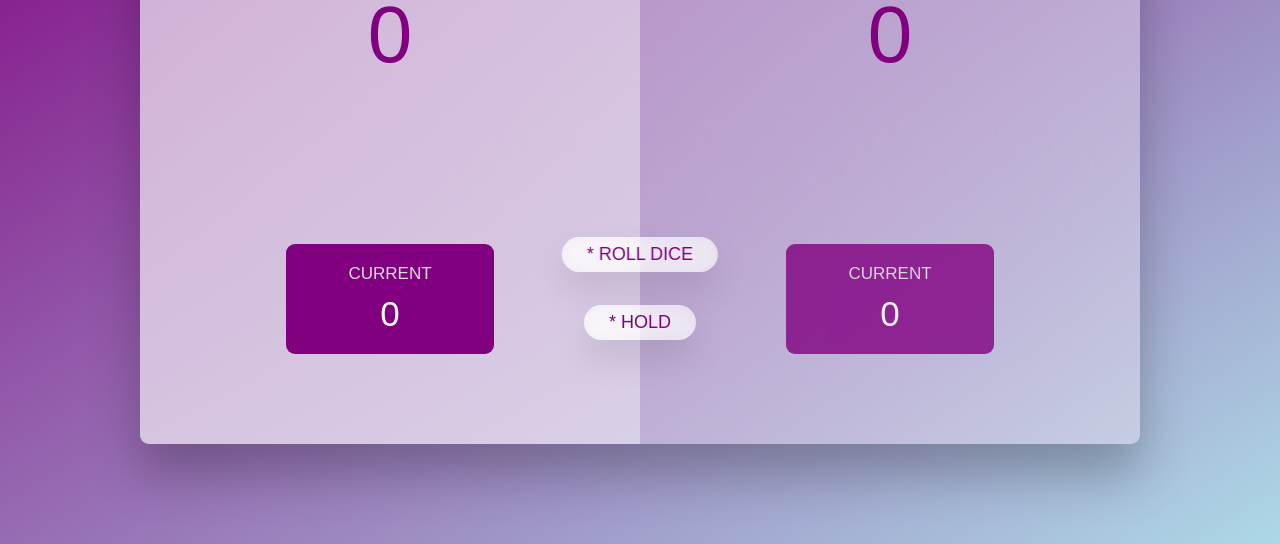
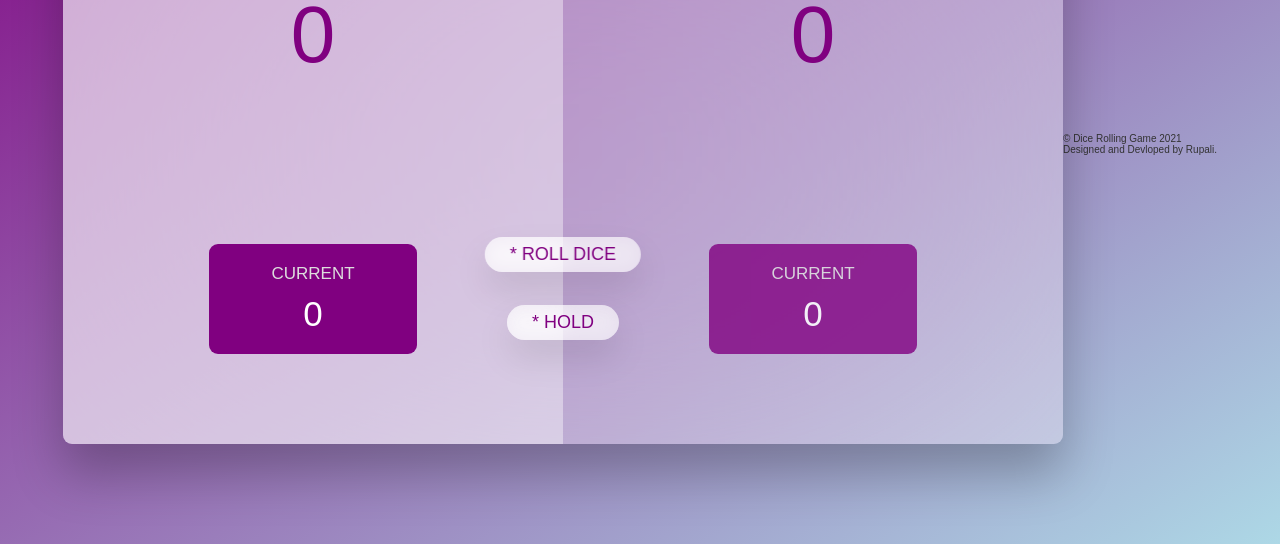
Before and after one commit to rupali-codes/dice-rolling-game, a plain HTML site: page index.html in a window 1280 px wide. Shown: the part 256-800 px from the top of the page. Drawn offline with Linux system fonts and the light colour scheme.

Commit message:
Update index.html

```diff
--- a/index.html
+++ b/index.html
@@ -6,7 +6,7 @@
     <meta http-equiv="X-UA-Compatible" content="ie=edge" />
     <link rel="icon" type="image/png" href="jsIcon.png">
     <link rel="stylesheet" href="style.css" />
-    <title>Pig Game</title>
+    <title>Dice Rolling Game</title>
   </head>
   <body>
     <main>
@@ -32,6 +32,10 @@
       <button class="btn btn--roll">* Roll dice</button>
       <button class="btn btn--hold">* Hold</button>
     </main>
+    <footer>
+      &copy; Dice Rolling Game 2021 <br>
+      Designed and Devloped by Rupali.
+    </footer>
     <script src="script.js"></script>
   </body>
 </html>
```
